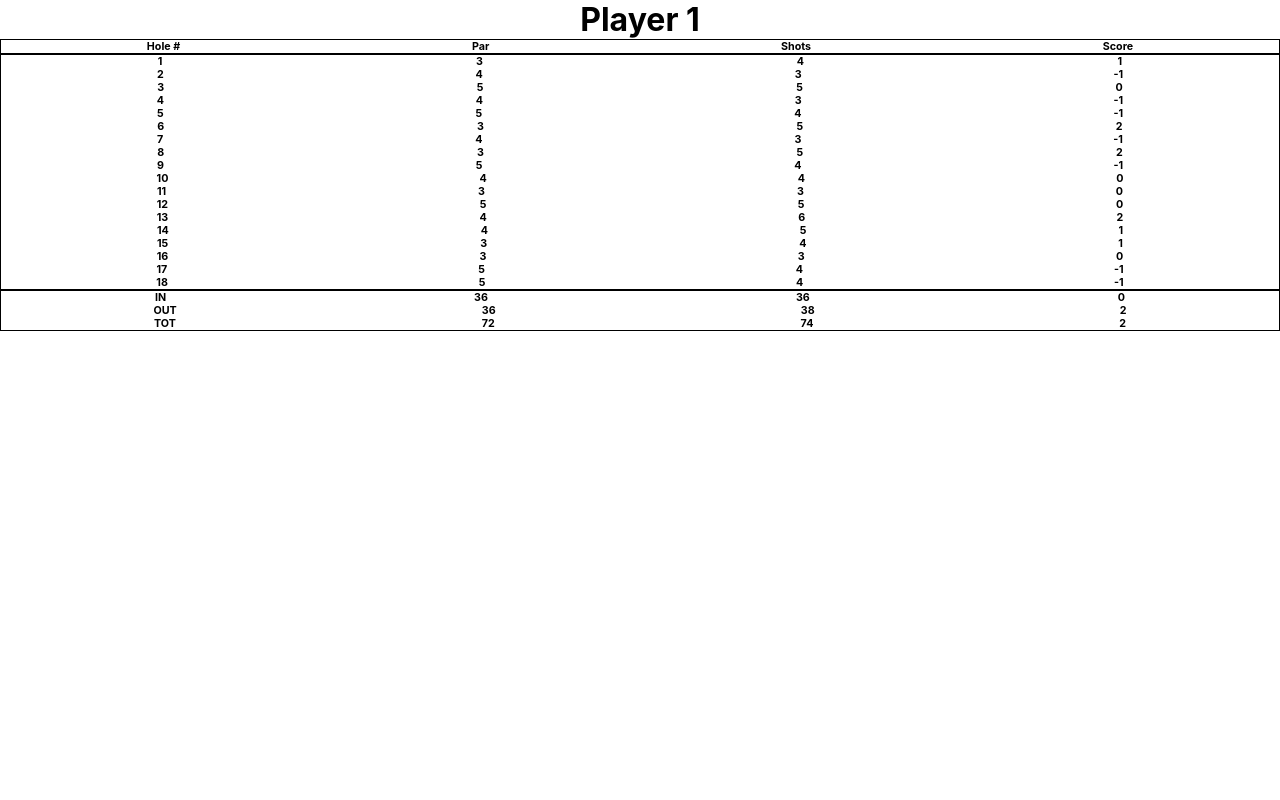
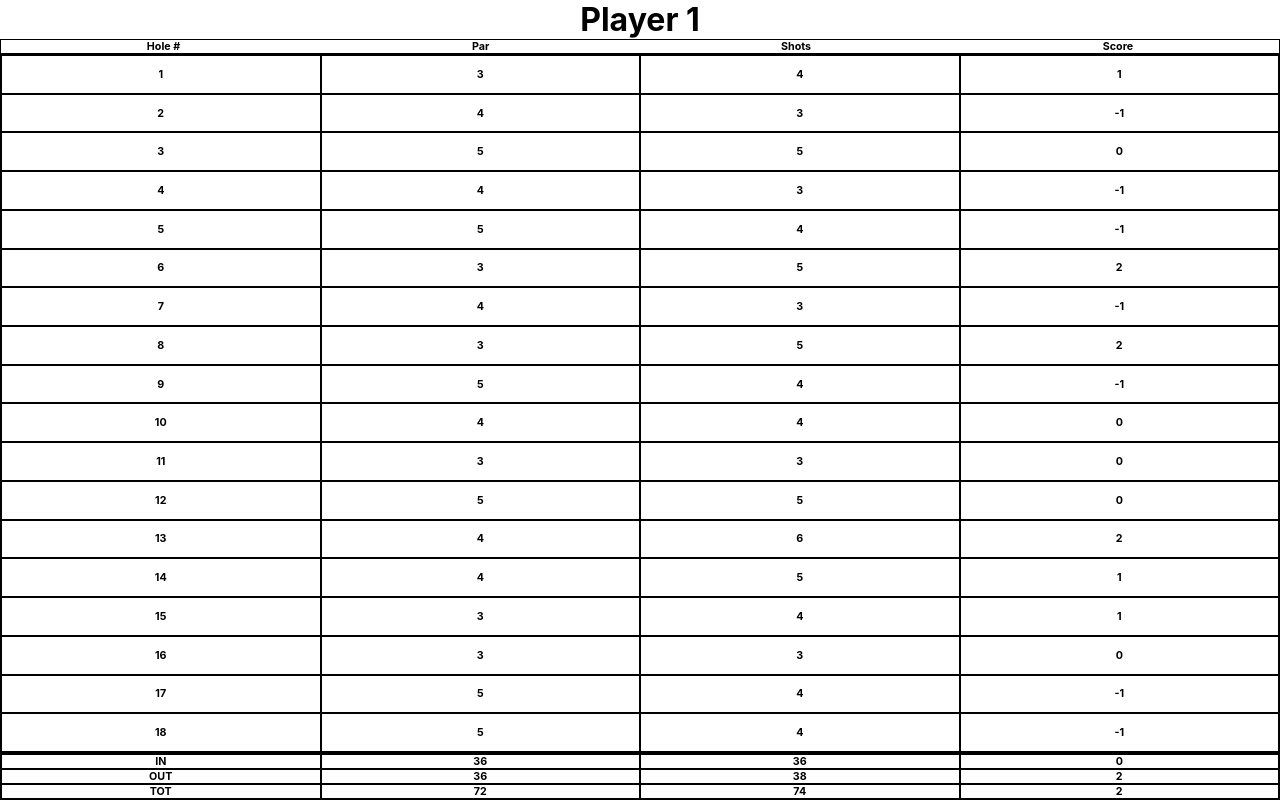
Before and after one commit to SCollinA/scorecard-react, a React (Create React App) app: page / in a window 1280 px wide. Built offline with nearby package versions, Linux system fonts and the light colour scheme.

Commit message:
center scores

```diff
--- a/src/index.css
+++ b/src/index.css
@@ -42,9 +42,12 @@ html, body {
 
 .GolferScoreCard {
   height: 100%;
+  display: flex;
+  flex-direction: column;
 }
 
 .playerScores {
+  flex: 1;
   display: flex;
   flex-direction: column;
 }
@@ -69,8 +72,15 @@ html, body {
 }
 
 .scoreCardHole {
+  flex: 1;
   display: flex;
   justify-content: space-around;
+}
+
+.scoreCardHole > h6 {
+  display: inherit;
+  align-items: center;
+  justify-content: center;
 }
 
 .scoreCardTotals {
@@ -82,3 +92,8 @@ html, body {
   display: flex;
   justify-content: space-around;
 }
+
+.scoreCardHole > *, .scoreCardTotalsRow > * {
+  flex: 1;
+  border: solid black 1px;
+}
```
